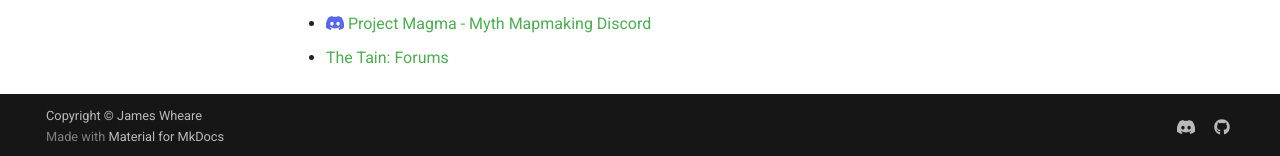
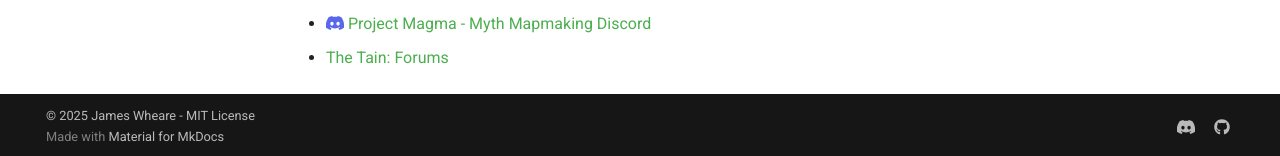
Before and after one commit to jwheare/mythdocs, an MkDocs documentation site: the page built from docs/index.md, in a window 1280 px wide and 900 px high, scrolled down 650 px. Shown: the part 741-897 px from the top of the window. Built offline with MkDocs 1.6.1 and Material for MkDocs 9.7.7, drawn with Linux system fonts in a browser that asks for light colours.

Commit message:
Copyright year

```diff
--- /dev/null
+++ b/hooks.py
@@ -0,0 +1,4 @@
+from datetime import datetime
+def on_config(config, **kwargs):
+    year: str = str(datetime.now().year)
+    config.copyright = config.copyright.format(year=year)
--- a/mkdocs.yml
+++ b/mkdocs.yml
@@ -2,9 +2,12 @@ site_name: Myth Mapmaking Docs
 site_url: https://jwheare.github.io/mythdocs/
 # repo_url: https://github.com/jwheare/mythdocs
 # repo_name: jwheare/mythdocs
-copyright: Copyright &copy; James Wheare
+copyright: '&copy; {year} James Wheare - <a href="https://github.com/jwheare/mythdocs/blob/main/LICENSE" target="_blank">MIT License</a>'
 extra_css:
   - css/extra.css
+
+hooks:
+  - hooks.py
 
 plugins:
   - search
```
Also changed, not shown: 1 other file.
